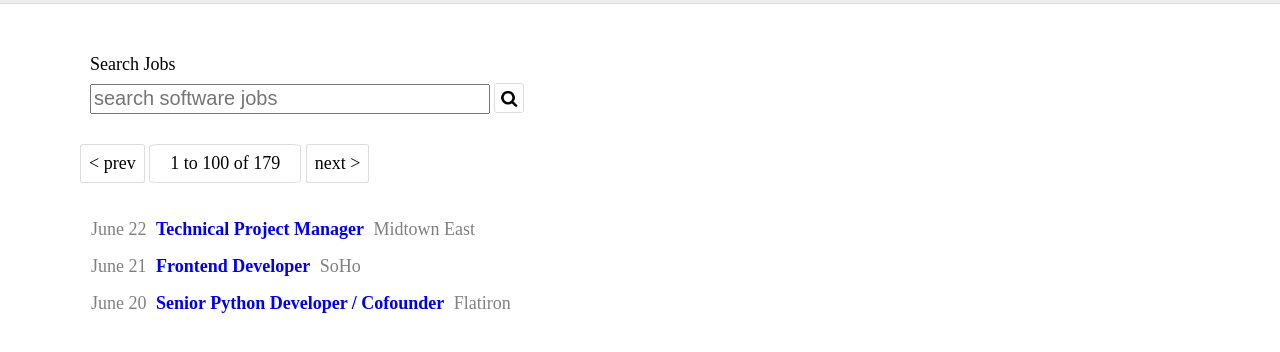
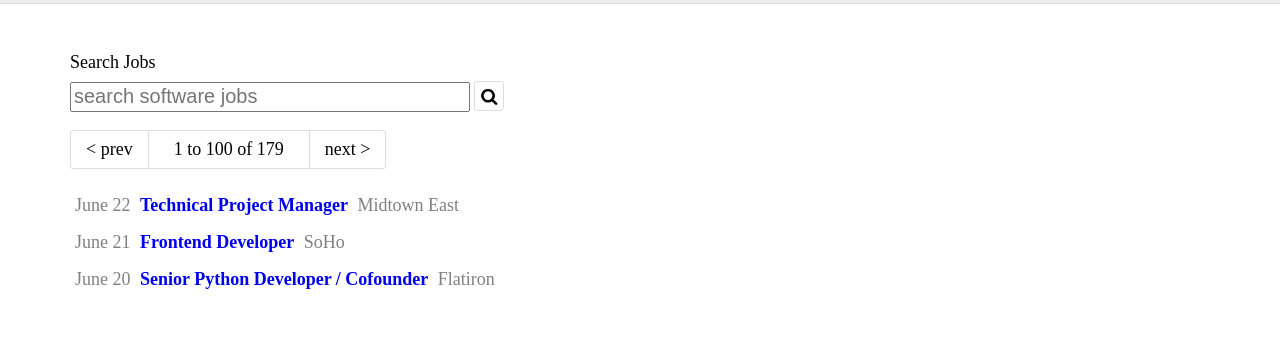
Before and after one commit to ahinkel421/thinkful-projects, a plain HTML site: page Gregslist/Gregslist.html in a window 1280 px wide. Shown: the part 36-388 px from the top of the page. Drawn offline with Linux system fonts and the light colour scheme.

Commit message:
initial commit

```diff
--- a/Gregslist/Gregslist.css
+++ b/Gregslist/Gregslist.css
@@ -60,7 +60,7 @@ img {
 }
 
 form {
-	padding: 20px;
+	padding: 18px 0px;
 }
 
 input {
@@ -70,17 +70,17 @@ input {
 }
 
 .pages {
-	padding: 10px;
-	font-size: 18px;
+	font-size: 0;
+	border: 1px solid #DDDDDD;
+	border-radius: 3px;
+	display: inline-block;
 }
 
 .change_page {
 	font-size: 18px;
 	text-decoration: none;
-	border: 1px solid #DDDDDD;
 	color: black;
-	padding: 8px;
-	border-radius: 6%;
+	padding: 8px 15px;
 	display: inline-block;
 }
 
@@ -89,28 +89,27 @@ input {
 }
 
 .page_num {
-	border: 1px solid #DDDDDD;
-	border-radius: 6%;
-	padding: 8px;
-	padding-left: 20px;
-	padding-right: 20px;
+	font-size: 18px;
+	padding: 8px 25px;
 	display: inline-block;
+	border-left: 1px solid #DDDDDD;
+	border-right: 1px solid #DDDDDD;
 }
 
 .all_jobs {
 	font-size: 18px;
-	padding-left: 8px;
 	padding-top: 18px;
 }
 
 .job {
-	padding: 8px;
+	padding: 8px 0px;
 }
 
 .date_place {
 	color: grey;
 	padding: 5px;
 }
+
 
 .joblink {
 	font-weight: bold;
--- a/Gregslist/Gregslist.html
+++ b/Gregslist/Gregslist.html
@@ -21,7 +21,7 @@
 		</form>
 		<div class="pages">
 			<a href="#" class="change_page">&lt; prev</a>
-			<label class="page_num">1 to 100 of 179</label>
+			<span class="page_num">1 to 100 of 179</span>
 			<a href="#" class="change_page">next &gt;</a>
 		</div>
 		<section class="all_jobs">
```
